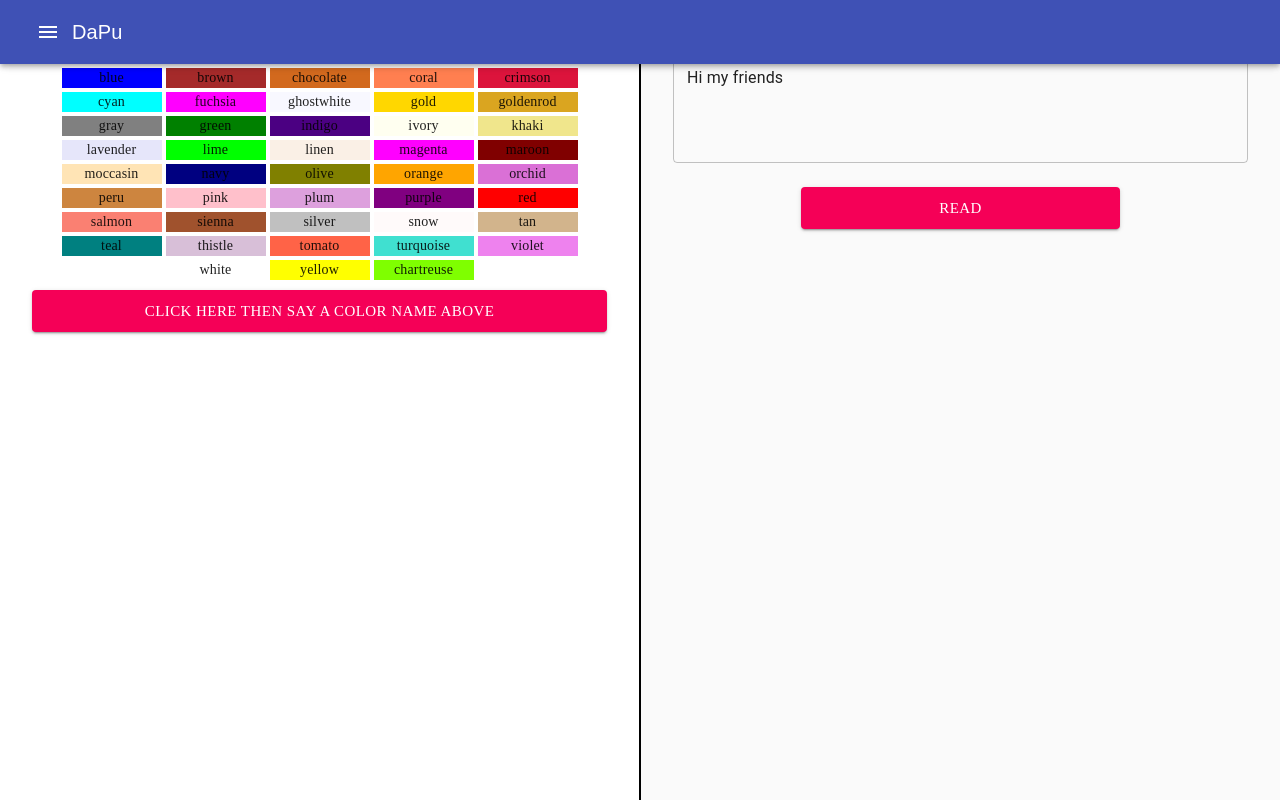
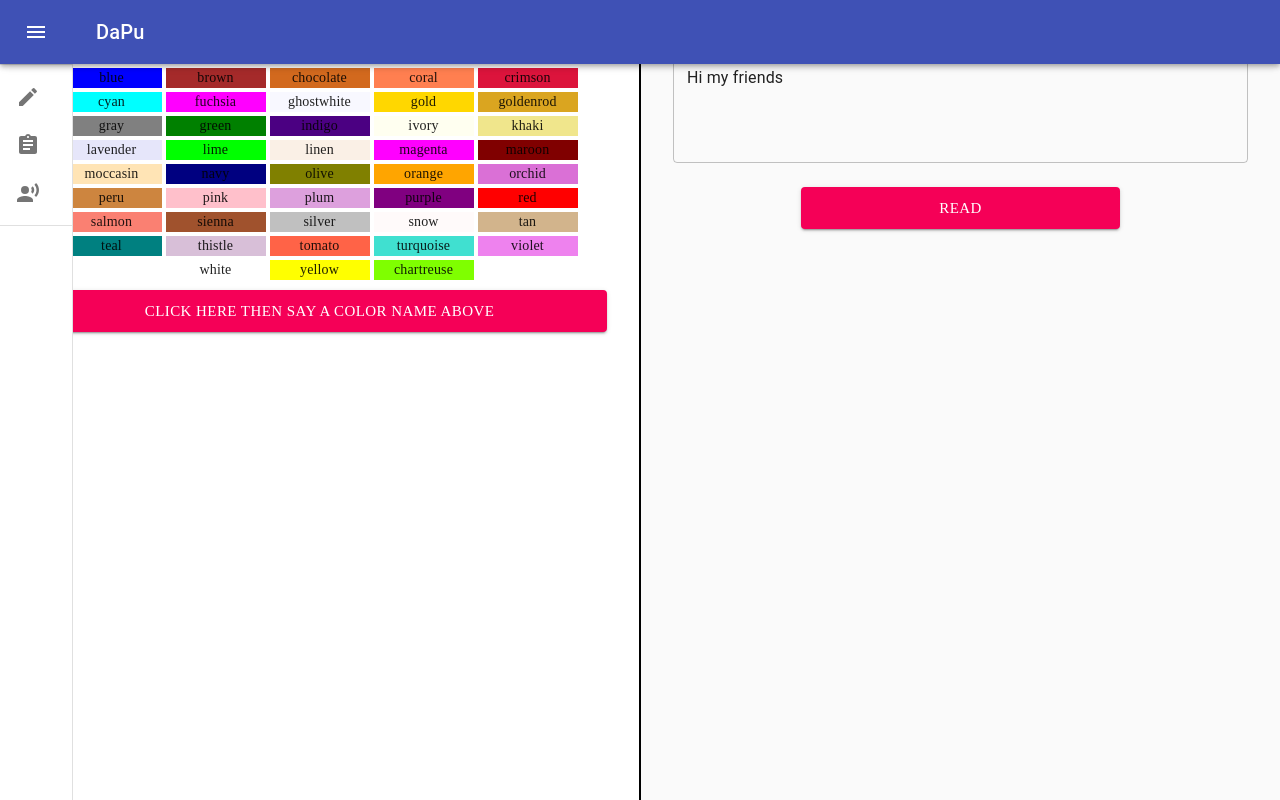
Before and after one commit to DacPhuc/personal_blog, a React (Create React App) app: page /web-speech-api in a window 1280 px wide. Built offline with nearby package versions, Linux system fonts and the light colour scheme; a web font is replaced by a local one.

Commit message:
Migrate Header to TS and some minor change

```diff
--- a/src/App.css
+++ b/src/App.css
@@ -11,17 +11,6 @@
 
 * {
   font-family: DotGothic16;
-}
-
-.App {
-  background-color: #282c34;
-  display: flex;
-  height: 100vh;
-}
-
-.App-first {
-  flex-grow: 1;
-  height: 100vh;
 }
 
 .App-logo {
@@ -42,38 +31,6 @@
   }
 }
 
-.App-header {
-  margin-top: 80px;
-  display: flex;
-  flex-direction: column;
-  align-items: center;
-  justify-content: center;
-  font-size: calc(10px + 2vmin);
-  color: white;
-}
-
-.App-hashtag {
-  font-size: calc(10px + 2vmin);
-  color: white;
-  margin-left: 20px;
-}
-
-.App-link {
-  color: #61dafb;
-}
-
-.hori-line {
-  width: 100%;
-  height: 50px;
-  position: fixed;
-  top: 50%;
-  display: flex;
-  color: white;
-  background-image: url("https://media.giphy.com/media/WpZxOxgHdCOhEcQxh7/giphy.gif");
-  background-size: cover;
-  background-position: center;
-}
-
 @keyframes App-logo-spin {
   from {
     transform: rotate(0deg);
--- a/src/App.js
+++ b/src/App.js
@@ -2,7 +2,7 @@ import { Route, Switch } from "react-router-dom";
 import loadable from "@loadable/component";
 import "./App.css";
 
-const Main = loadable(() => import("./components/Main"));
+const MainPage = loadable(() => import("./components/MainPage"));
 const Blog = loadable(() => import("./components/Resume"));
 const Header = loadable(() => import("./components/Header"));
 const Resume = loadable(() => import("./components/Resume"));
@@ -11,16 +11,18 @@ const NotFound = loadable(() => import("./components/NotFound/NotFound"));
 
 function App() {
   return (
-    <div>
+    <>
+      <div className="wrapper">
         <Header />
         <Switch>
-        <Route exact path="/" component={Main} />
+          <Route exact path="/" component={MainPage} />
           <Route path="/blog" component={Blog} />
           <Route path="/resume" component={Resume} />
           <Route path="/web-speech-api" component={WebSpeechAPI} />
           <Route path="*" component={NotFound} />
         </Switch>
       </div>
+    </>
   );
 }
 
--- a/src/components/Header.js
+++ b/src/components/Header/index.tsx
@@ -1,16 +1,20 @@
-/* eslint-disable default-case */
-import React from "react";
+import React, { ReactElement } from "react";
 import clsx from "clsx";
-import { makeStyles, useTheme } from "@material-ui/core/styles";
+import {
+  createStyles,
+  makeStyles,
+  useTheme,
+  Theme,
+} from "@material-ui/core/styles";
+import Drawer from "@material-ui/core/Drawer";
 import AppBar from "@material-ui/core/AppBar";
 import Toolbar from "@material-ui/core/Toolbar";
+import List from "@material-ui/core/List";
 import CssBaseline from "@material-ui/core/CssBaseline";
 import Typography from "@material-ui/core/Typography";
+import Divider from "@material-ui/core/Divider";
 import IconButton from "@material-ui/core/IconButton";
 import MenuIcon from "@material-ui/icons/Menu";
-import Drawer from "@material-ui/core/Drawer";
-import List from "@material-ui/core/List";
-import Divider from "@material-ui/core/Divider";
 import ChevronLeftIcon from "@material-ui/icons/ChevronLeft";
 import ChevronRightIcon from "@material-ui/icons/ChevronRight";
 import ListItem from "@material-ui/core/ListItem";
@@ -18,31 +22,33 @@ import ListItemIcon from "@material-ui/core/ListItemIcon";
 import ListItemText from "@material-ui/core/ListItemText";
 import Create from "@material-ui/icons/Create";
 import Assignment from "@material-ui/icons/Assignment";
+import RecordVoiceOverIcon from "@material-ui/icons/RecordVoiceOver";
 import { Link } from "react-router-dom";
 
 const drawerWidth = 240;
 
-const useStyles = makeStyles((theme) => ({
+const useStyles = makeStyles((theme: Theme) =>
+  createStyles({
     root: {
       display: "flex",
     },
     appBar: {
-    transition: theme.transitions.create(["margin", "width"], {
+      zIndex: theme.zIndex.drawer + 1,
+      transition: theme.transitions.create(["width", "margin"], {
         easing: theme.transitions.easing.sharp,
         duration: theme.transitions.duration.leavingScreen,
       }),
     },
     appBarShift: {
+      marginLeft: drawerWidth,
       width: `calc(100% - ${drawerWidth}px)`,
-    transition: theme.transitions.create(["margin", "width"], {
-      easing: theme.transitions.easing.easeOut,
+      transition: theme.transitions.create(["width", "margin"], {
+        easing: theme.transitions.easing.sharp,
         duration: theme.transitions.duration.enteringScreen,
       }),
-    marginRight: drawerWidth,
     },
-  title: {
-    flexGrow: 1,
-    fontFamily: "DotGothic16, sans-serif",
+    menuButton: {
+      marginRight: 36,
     },
     hide: {
       display: "none",
@@ -50,35 +56,40 @@ const useStyles = makeStyles((theme) => ({
     drawer: {
       width: drawerWidth,
       flexShrink: 0,
+      whiteSpace: "nowrap",
     },
-  drawerPaper: {
+    drawerOpen: {
       width: drawerWidth,
+      transition: theme.transitions.create("width", {
+        easing: theme.transitions.easing.sharp,
+        duration: theme.transitions.duration.enteringScreen,
+      }),
     },
-  drawerHeader: {
+    drawerClose: {
+      transition: theme.transitions.create("width", {
+        easing: theme.transitions.easing.sharp,
+        duration: theme.transitions.duration.leavingScreen,
+      }),
+      overflowX: "hidden",
+      width: theme.spacing(7) + 1,
+      [theme.breakpoints.up("sm")]: {
+        width: theme.spacing(9) + 1,
+      },
+    },
+    toolbar: {
       display: "flex",
       alignItems: "center",
+      justifyContent: "flex-end",
       padding: theme.spacing(0, 1),
       // necessary for content to be below app bar
       ...theme.mixins.toolbar,
-    justifyContent: "flex-start",
     },
     content: {
       flexGrow: 1,
       padding: theme.spacing(3),
-    transition: theme.transitions.create("margin", {
-      easing: theme.transitions.easing.sharp,
-      duration: theme.transitions.duration.leavingScreen,
-    }),
-    marginRight: -drawerWidth,
     },
-  contentShift: {
-    transition: theme.transitions.create("margin", {
-      easing: theme.transitions.easing.easeOut,
-      duration: theme.transitions.duration.enteringScreen,
-    }),
-    marginRight: 0,
-  },
-}));
+  })
+);
 
 export default function Header() {
   const classes = useStyles();
@@ -107,32 +118,37 @@ export default function Header() {
             color="inherit"
             aria-label="open drawer"
             onClick={handleDrawerOpen}
-            className={clsx(open && classes.hide)}
+            edge="start"
+            className={clsx(classes.menuButton, {
+              [classes.hide]: open,
+            })}
           >
             <MenuIcon />
           </IconButton>
           <Link to="/" style={{ textDecoration: "none", color: "white" }}>
-            <Typography variant="h6" className={classes.title}>
-              DaPu
-            </Typography>
+            <Typography variant="h6">DaPu</Typography>
           </Link>
         </Toolbar>
       </AppBar>
       <Drawer
-        className={classes.drawer}
-        variant="persistent"
-        anchor="left"
-        open={open}
+        variant="permanent"
+        className={clsx(classes.drawer, {
+          [classes.drawerOpen]: open,
+          [classes.drawerClose]: !open,
+        })}
         classes={{
-          paper: classes.drawerPaper,
+          paper: clsx({
+            [classes.drawerOpen]: open,
+            [classes.drawerClose]: !open,
+          }),
         }}
       >
-        <div className={classes.drawerHeader}>
+        <div className={classes.toolbar}>
           <IconButton onClick={handleDrawerClose}>
             {theme.direction === "rtl" ? (
+              <ChevronRightIcon />
+            ) : (
               <ChevronLeftIcon />
-            ) : (
-              <ChevronRightIcon />
             )}
           </IconButton>
         </div>
@@ -148,7 +164,7 @@ export default function Header() {
                   >
                     <ListItem button key={text}>
                       <ListItemIcon>
-                        {index % 2 === 0 ? <Create /> : <Assignment />}
+                        <Create />
                       </ListItemIcon>
                       <ListItemText primary={text} />
                     </ListItem>
@@ -162,7 +178,7 @@ export default function Header() {
                   >
                     <ListItem button key={text}>
                       <ListItemIcon>
-                        {index % 2 === 0 ? <Create /> : <Assignment />}
+                        <Assignment />
                       </ListItemIcon>
                       <ListItemText primary={text} />
                     </ListItem>
@@ -176,7 +192,7 @@ export default function Header() {
                   >
                     <ListItem button key={text}>
                       <ListItemIcon>
-                        {index % 2 === 0 ? <Create /> : <Assignment />}
+                        <RecordVoiceOverIcon />
                       </ListItemIcon>
                       <ListItemText primary={text} />
                     </ListItem>
@@ -185,6 +201,7 @@ export default function Header() {
             }
           })}
         </List>
+        <Divider />
       </Drawer>
     </div>
   );
--- a/src/components/Main.js
+++ /dev/null
@@ -1,32 +0,0 @@
-import logo from "../logo.svg";
-import Anime, { anime } from "react-anime";
-import React from "react";
-
-export default class Main extends React.PureComponent {
-  render() {
-    return (
-      <div className="App">
-        <div className="App-first">Hello</div>
-        <div className="App-first">
-          <div className="App-header">
-            <img src={logo} className="App-logo" alt="logo" />
-            <Anime delay={anime.stagger(100)} scale={[0.1, 0.9]}>
-              <p>Hi there! I'm DaPu 👋</p>
-            </Anime>
-          </div>
-          <Anime delay={anime.stagger(100)} scale={[0.1, 0.9]}>
-            <div className="App-hashtag">
-              <p>I ...</p>
-              <p>#Eat</p>
-              <p>#Code</p>
-              <p>#Love</p>
-            </div>
-          </Anime>
-        </div>
-        <div className="App-first">
-          <p>HELLO</p>
-        </div>
-      </div>
-    );
-  }
-}
--- /dev/null
+++ b/src/components/MainPage/index.js
@@ -0,0 +1,58 @@
+import logo from "../../logo.svg";
+import Anime, { anime } from "react-anime";
+import styled from "styled-components";
+import React from "react";
+
+const Wrapper = styled.div`
+  background-color: #282c34;
+  display: flex;
+  height: 100vh;
+`;
+
+const SubWrapper = styled.div`
+  flex-grow: 1;
+  height: 100vh;
+`;
+
+const Header = styled.div`
+  margin-top: 80px;
+  display: flex;
+  flex-direction: column;
+  align-items: center;
+  justify-content: center;
+  font-size: calc(10px + 2vmin);
+  color: white;
+`;
+
+const HashTag = styled.div`
+  font-size: calc(10px + 2vmin);
+  color: white;
+  margin-left: 20px;
+`;
+
+export default class Main extends React.PureComponent {
+  render() {
+    return (
+      <Wrapper>
+        <SubWrapper />
+        <SubWrapper>
+          <Header>
+            <img src={logo} className="App-logo" alt="logo" />
+            <Anime delay={anime.stagger(100)} scale={[0.1, 0.9]}>
+              <p>Hi there! I'm DaPu 👋</p>
+            </Anime>
+          </Header>
+          <Anime delay={anime.stagger(100)} scale={[0.1, 0.9]}>
+            <HashTag>
+              <p>I ...</p>
+              <p>#Eat</p>
+              <p>#Code</p>
+              <p>#Love</p>
+            </HashTag>
+          </Anime>
+        </SubWrapper>
+        <SubWrapper />
+      </Wrapper>
+    );
+  }
+}
```
Lines whose indentation alone changed are shown as unchanged.
